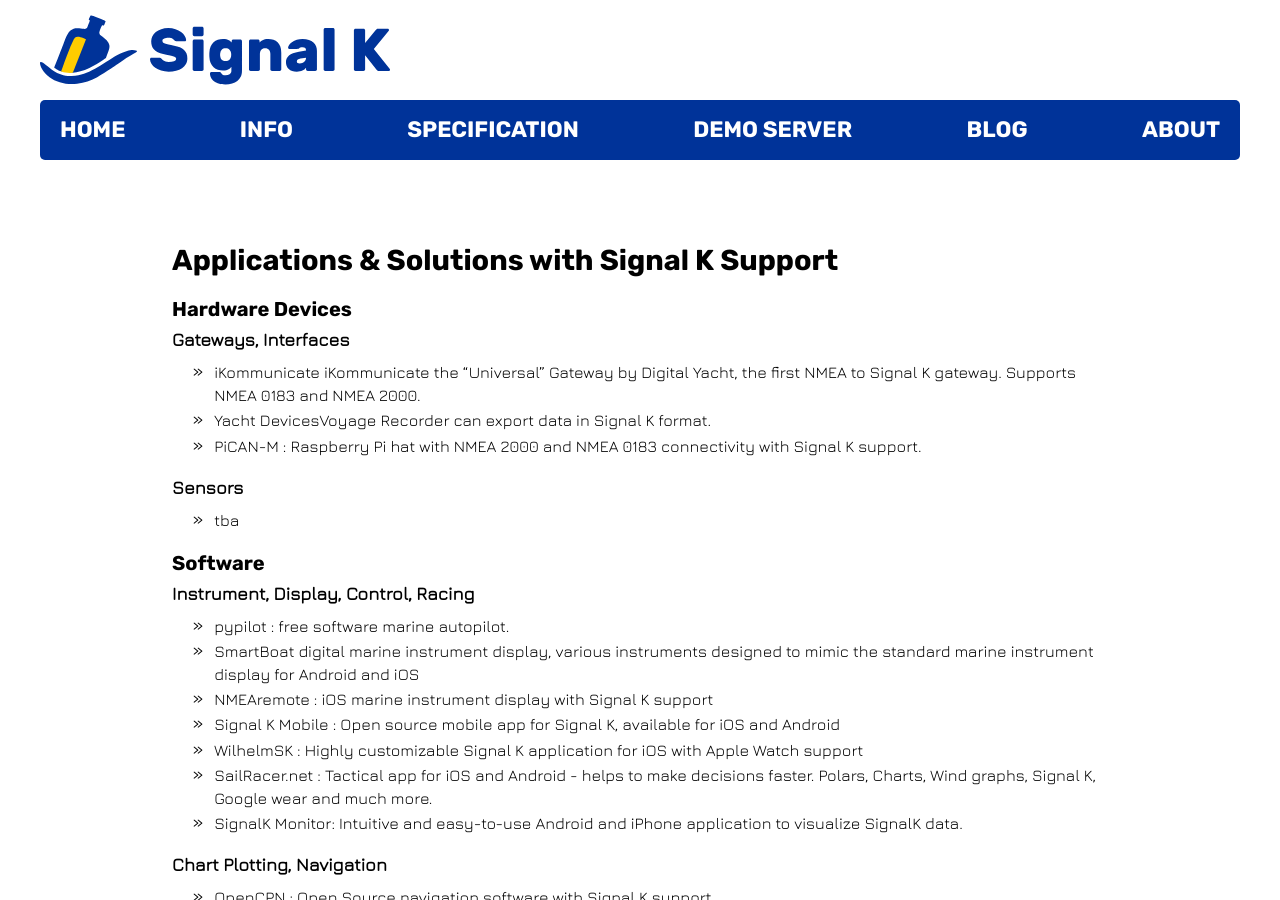
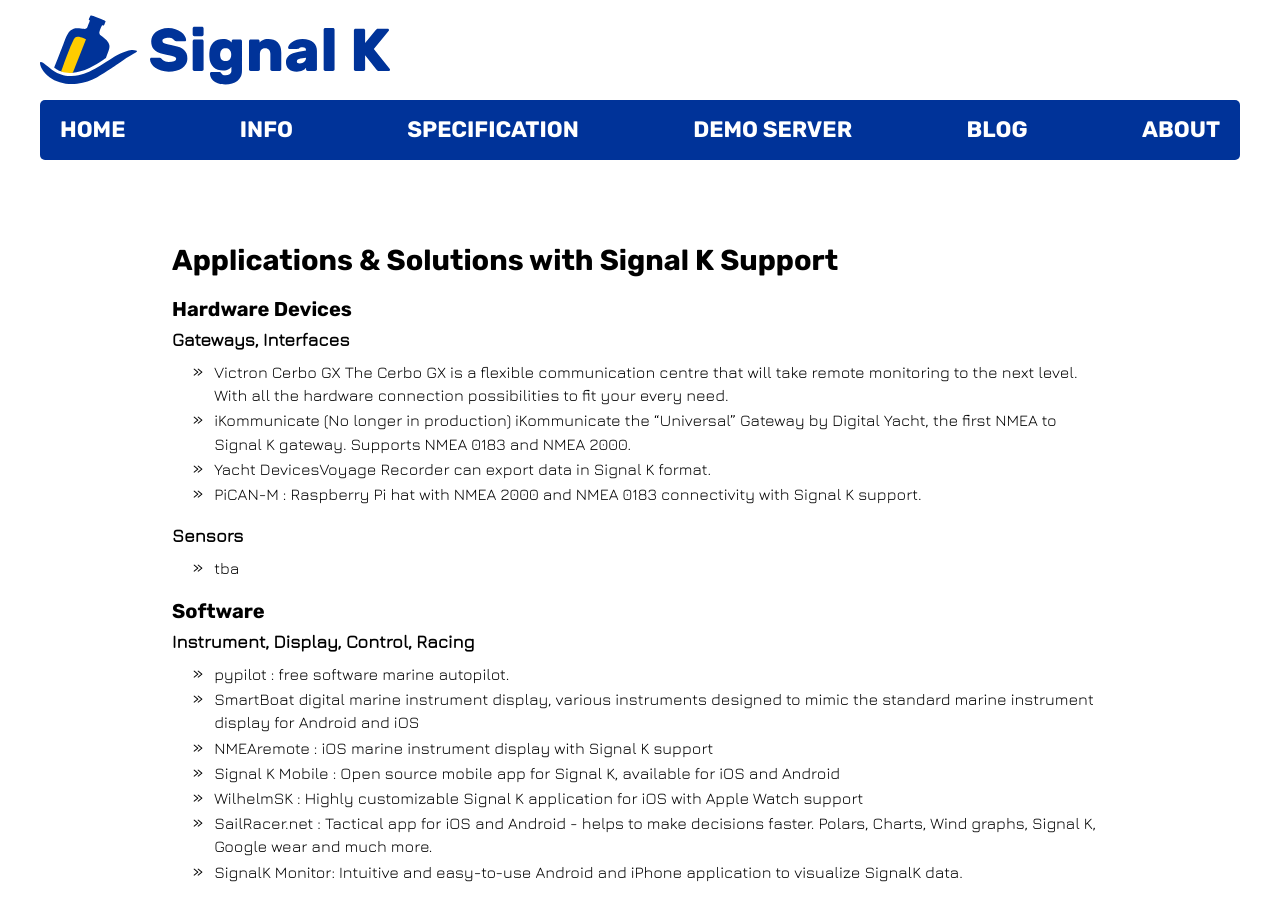
Before and after one commit to SignalK/signalk.github.io, a Jekyll site: the page built from solutions.md, in a window 1280 px wide and 900 px high. Built offline with Jekyll 4.4.1, drawn with Linux system fonts in a browser that asks for light colours; nearby versions of some CDN libraries.

Commit message:
adding victron cerbo gx

```diff
--- a/solutions.md
+++ b/solutions.md
@@ -9,7 +9,8 @@
 ### Hardware Devices
 
 #### Gateways, Interfaces
-- [iKommunicate](https://ikommunicate.com/) iKommunicate the "Universal" Gateway by Digital Yacht, the first NMEA to Signal K gateway. Supports NMEA 0183 and NMEA 2000.
+- [Victron Cerbo GX](https://www.victronenergy.com/communication-centres/cerbo-gx) The Cerbo GX is a flexible communication centre that will take remote monitoring to the next level. With all the hardware connection possibilities to fit your every need.
+- [iKommunicate](https://ikommunicate.com/) (No longer in production) iKommunicate the "Universal" Gateway by Digital Yacht, the first NMEA to Signal K gateway. Supports NMEA 0183 and NMEA 2000.
 - [Yacht Devices](http://www.yachtd.com) [Voyage Recorder](http://www.yachtd.com/products/recorder.html) can export data in Signal K format.
 - [PiCAN-M](http://skpang.co.uk/catalog/picanm-with-nmea-0183-and-nmea-2000-connection-3a-smps-p-1599.html) : Raspberry Pi hat with NMEA 2000 and NMEA 0183 connectivity with Signal K support.
 
```
